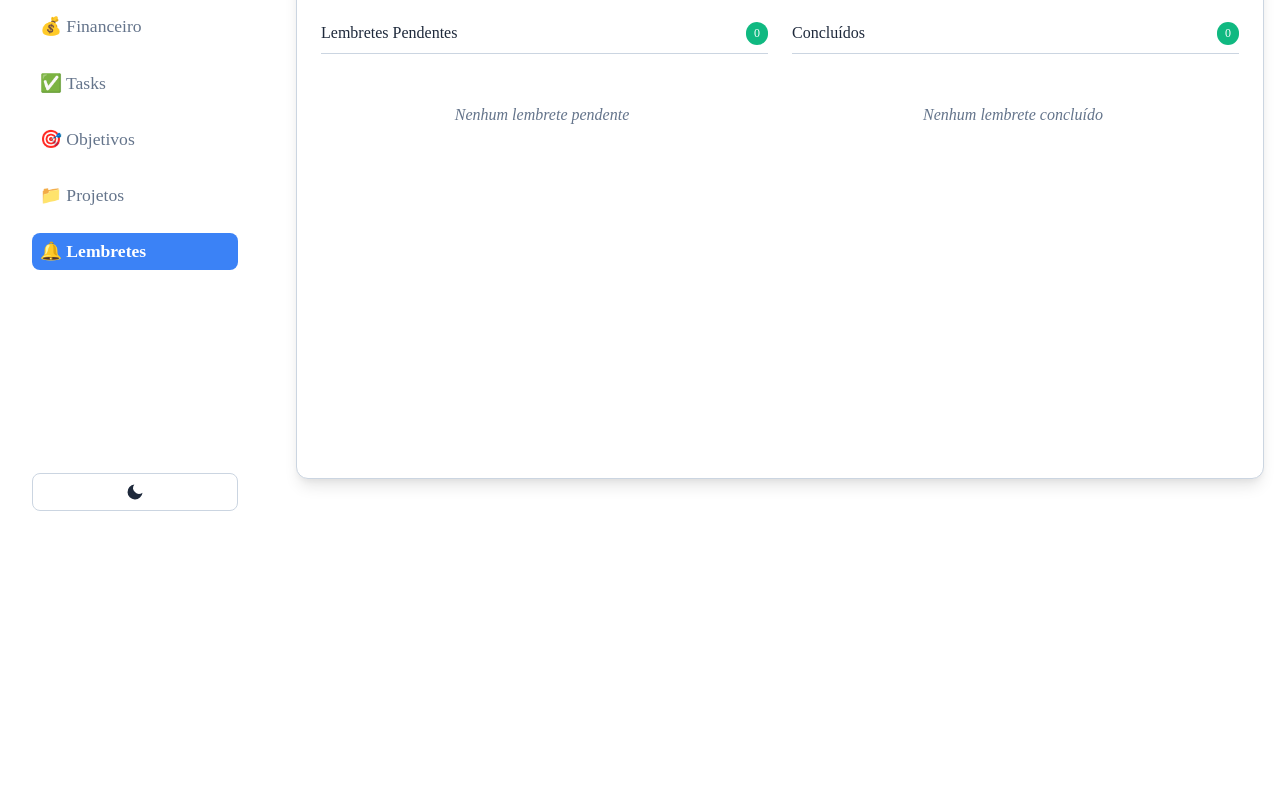
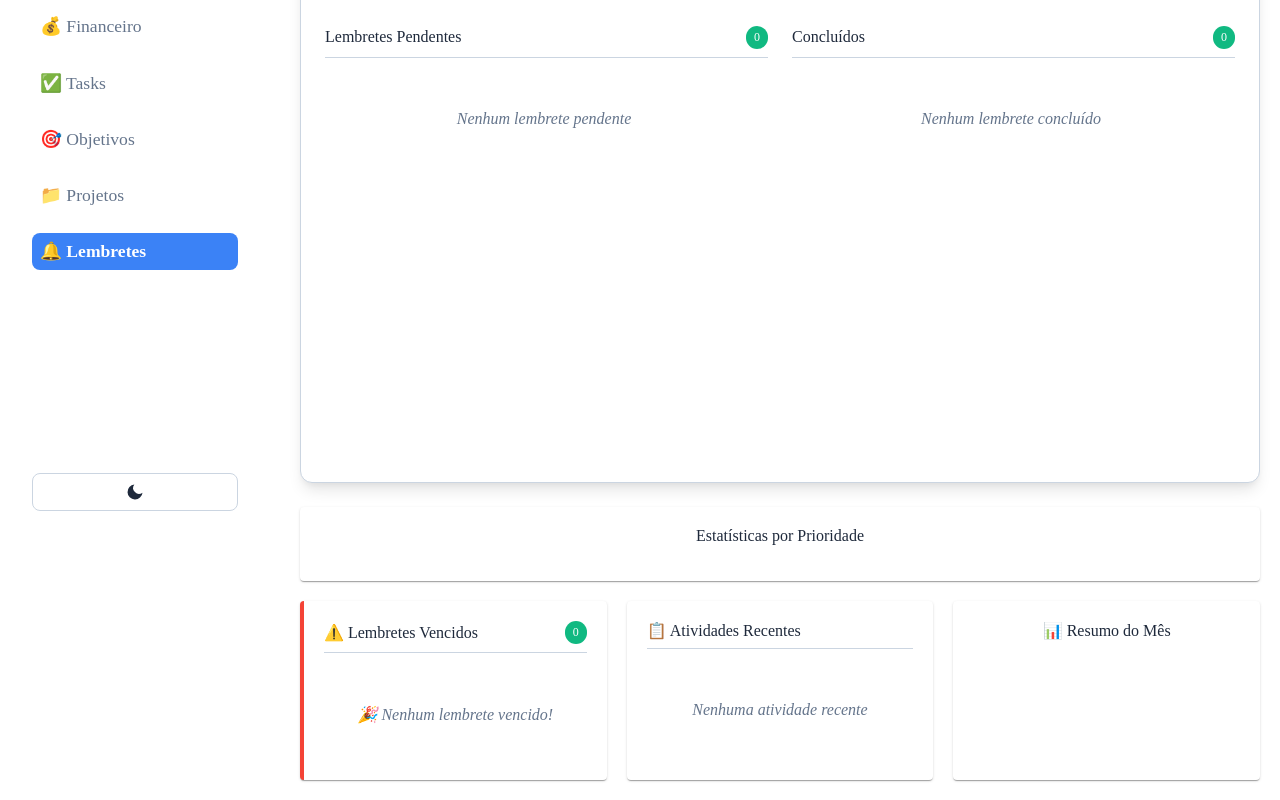
Before and after one commit to DiiasDev/dashboardRotina, a React (Create React App) app: page /Lembretes in a window 1280 px wide. Shown: the part 257-1057 px from the top of the page. Before the commit the page ends 800 px from the top, so only its background shows below. Built offline with nearby package versions, Linux system fonts and the light colour scheme; the HTML template or start-up script is replaced by a standard one.

Commit message:
Conclusão da página de lembretes

```diff
--- a/src/Components/LembretesComponentCard/lembretesComponentCard.tsx
+++ b/src/Components/LembretesComponentCard/lembretesComponentCard.tsx
@@ -78,6 +78,44 @@ export default function LembretesComponentCard() {
     }
   };
 
+  const getLembretesVencidos = () => {
+    const hoje = new Date();
+    hoje.setHours(0, 0, 0, 0);
+
+    return lembretes.filter(lembrete => {
+      const dataLembrete = new Date(lembrete.date);
+      dataLembrete.setHours(0, 0, 0, 0);
+      return dataLembrete < hoje && !lembrete.concluido;
+    });
+  };
+
+  const getEstatisticasPorPrioridade = () => {
+    const stats = lembretes.reduce((acc, lembrete) => {
+      if (!acc[lembrete.prioridade]) {
+        acc[lembrete.prioridade] = { total: 0, concluidos: 0 };
+      }
+      acc[lembrete.prioridade].total++;
+      if (lembrete.concluido) {
+        acc[lembrete.prioridade].concluidos++;
+      }
+      return acc;
+    }, {} as Record<string, { total: number; concluidos: number }>);
+
+    return Object.entries(stats).map(([prioridade, data]) => ({
+      prioridade,
+      total: data.total,
+      concluidos: data.concluidos,
+      percentual: Math.round((data.concluidos / data.total) * 100)
+    }));
+  };
+
+  const getAtividadesRecentes = () => {
+    return lembretes
+      .filter(l => l.concluido)
+      .sort((a, b) => new Date(b.date).getTime() - new Date(a.date).getTime())
+      .slice(0, 5);
+  };
+
   const formatarHorario = (horario: number) => {
     const horarioStr = horario.toString().padStart(4, "0");
     const horas = horarioStr.slice(0, 2);
@@ -92,6 +130,9 @@ export default function LembretesComponentCard() {
   const lembretesFiltrados = getLembretesFiltrados();
   const lembretesPendentes = lembretesFiltrados.filter((l) => !l.concluido);
   const lembretesConcluidos = lembretesFiltrados.filter((l) => l.concluido);
+  const lembretesVencidos = getLembretesVencidos();
+  const estatisticasPrioridade = getEstatisticasPorPrioridade();
+  const atividadesRecentes = getAtividadesRecentes();
 
   const totalLembretes = lembretes.length;
   const totalConcluidos = lembretes.filter((l) => l.concluido).length;
@@ -267,6 +308,119 @@ export default function LembretesComponentCard() {
         </div>
       </Card>
 
+      <div className={styles.bottomSection}>
+        <Card className={styles.advancedStatsCard}>
+          <h4 className={styles.sectionTitle}>Estatísticas por Prioridade</h4>
+          <div className={styles.priorityStats}>
+            {estatisticasPrioridade.map((stat) => (
+              <div key={stat.prioridade} className={styles.priorityStatItem}>
+                <div className={styles.priorityHeader}>
+                  <span className={`${styles.priorityLabel} ${styles[`priority${stat.prioridade.charAt(0).toUpperCase() + stat.prioridade.slice(1)}`]}`}>
+                    {stat.prioridade.toUpperCase()}
+                  </span>
+                  <span className={styles.priorityCount}>
+                    {stat.concluidos}/{stat.total}
+                  </span>
+                </div>
+                <div className={styles.progressBar}>
+                  <div
+                    className={styles.progressFill}
+                    style={{ width: `${stat.percentual}%` }}
+                  ></div>
+                </div>
+                <span className={styles.progressPercent}>{stat.percentual}%</span>
+              </div>
+            ))}
+          </div>
+        </Card>
+
+        <div className={styles.bottomGrid}>
+          <Card className={styles.overdueCard}>
+            <div className={styles.sectionHeader}>
+              <h4 className={styles.sectionTitle}>⚠️ Lembretes Vencidos</h4>
+              <span className={styles.sectionCount}>{lembretesVencidos.length}</span>
+            </div>
+            <div className={styles.overdueLista}>
+              {lembretesVencidos.length > 0 ? (
+                lembretesVencidos.slice(0, 3).map((lembrete) => (
+                  <div key={lembrete.id} className={styles.overdueItem}>
+                    <div className={styles.overdueInfo}>
+                      <span className={styles.overdueTitle}>{lembrete.titulo}</span>
+                      <span className={styles.overdueDate}>
+                        {new Date(lembrete.date).toLocaleDateString("pt-BR")}
+                      </span>
+                    </div>
+                    <div className={styles.overdueActions}>
+                      <button
+                        className={styles.concluirBtn}
+                        onClick={() => handleConcluirLembrete(lembrete.id)}
+                        title="Marcar como concluído"
+                      >
+                        ✓
+                      </button>
+                      <button
+                        className={styles.removeBtn}
+                        onClick={() => handleExcluirLembrete(lembrete.id)}
+                        title="Excluir lembrete"
+                      >
+                        🗑️
+                      </button>
+                    </div>
+                  </div>
+                ))
+              ) : (
+                <p className={styles.emptyMessage}>🎉 Nenhum lembrete vencido!</p>
+              )}
+            </div>
+          </Card>
+
+          <Card className={styles.recentActivitiesCard}>
+            <div className={styles.sectionHeader}>
+              <h4 className={styles.sectionTitle}>📋 Atividades Recentes</h4>
+            </div>
+            <div className={styles.activitiesList}>
+              {atividadesRecentes.length > 0 ? (
+                atividadesRecentes.map((lembrete) => (
+                  <div key={lembrete.id} className={styles.activityItem}>
+                    <div className={styles.activityIcon}>✅</div>
+                    <div className={styles.activityInfo}>
+                      <span className={styles.activityTitle}>{lembrete.titulo}</span>
+                      <span className={styles.activityDate}>
+                        Concluído em {new Date(lembrete.date).toLocaleDateString("pt-BR")}
+                      </span>
+                    </div>
+                  </div>
+                ))
+              ) : (
+                <p className={styles.emptyMessage}>Nenhuma atividade recente</p>
+              )}
+            </div>
+          </Card>
+
+          <Card className={styles.monthSummaryCard}>
+            <h4 className={styles.sectionTitle}>📊 Resumo do Mês</h4>
+            <div className={styles.summaryGrid}>
+              <div className={styles.summaryItem}>
+                <span className={styles.summaryNumber}>{totalLembretes}</span>
+                <span className={styles.summaryLabel}>Total criados</span>
+              </div>
+              <div className={styles.summaryItem}>
+                <span className={styles.summaryNumber}>{totalConcluidos}</span>
+                <span className={styles.summaryLabel}>Concluídos</span>
+              </div>
+              <div className={styles.summaryItem}>
+                <span className={styles.summaryNumber}>{lembretesVencidos.length}</span>
+                <span className={styles.summaryLabel}>Vencidos</span>
+              </div>
+              <div className={styles.summaryItem}>
+                <span className={styles.summaryNumber}>{taxaConclusao}%</span>
+                <span className={styles.summaryLabel}>Taxa sucesso</span>
+              </div>
+            </div>
+          </Card>
+        </div>
+      </div>
+
       <AdicionarLembretes
         isOpen={isModalOpen}
         onClose={() => setIsModalOpen(false)}
--- a/src/Components/LembretesComponentCard/styles.module.css
+++ b/src/Components/LembretesComponentCard/styles.module.css
@@ -446,78 +446,227 @@
   padding: 20px !important;
 }
 
-@media (max-width: 1400px) {
-  .container {
-    padding: 16px;
-    max-width: calc(100vw - var(--sidebar-width));
+/* Seção inferior */
+.bottomSection {
+  margin-top: 24px;
+  display: flex;
+  flex-direction: column;
+  gap: 20px;
 }
 
-  .container.sidebarCollapsed {
-    max-width: calc(100vw - var(--sidebar-collapsed-width));
+.advancedStatsCard {
+  padding: 20px;
+  border-radius: 12px;
+  background: #ffffff;
+  box-shadow: 0 2px 8px rgba(0, 0, 0, 0.1);
 }
 
-  .statsContainer {
-    grid-template-columns: repeat(auto-fit, minmax(160px, 1fr)) !important;
+.priorityStats {
+  display: flex;
+  flex-direction: column;
+  gap: 16px;
+  margin-top: 16px;
 }
 
-  .actionButtons {
-    grid-template-columns: repeat(auto-fit, minmax(100px, 1fr)) !important;
-  }
+.priorityStatItem {
+  display: flex;
+  flex-direction: column;
+  gap: 8px;
 }
 
-@media (max-width: 1200px) {
-  .container {
-    padding: 12px;
-    max-width: calc(100vw - var(--sidebar-collapsed-width));
-    margin-left: var(--sidebar-collapsed-width);
+.priorityHeader {
+  display: flex;
+  justify-content: space-between;
+  align-items: center;
 }
 
-  .container.sidebarCollapsed {
-    max-width: calc(100vw - var(--sidebar-collapsed-width));
+.priorityLabel {
+  padding: 4px 8px;
+  border-radius: 4px;
+  font-size: 12px;
+  font-weight: 600;
+  text-transform: uppercase;
 }
 
-  .lembretesSections {
-    grid-template-columns: 1fr !important;
-    gap: 20px !important;
-    height: auto;
+.priorityAlta {
+  background: #ffebee;
+  color: #c62828;
 }
 
-  .statsContainer {
-    grid-template-columns: repeat(auto-fit, minmax(140px, 1fr)) !important;
-  }
+.priorityMedia {
+  background: #fff3e0;
+  color: #ef6c00;
 }
 
-@media (max-width: 992px) {
-  .container {
-    margin-left: var(--sidebar-collapsed-width);
-    padding: 12px;
-    max-width: calc(100vw - var(--sidebar-collapsed-width));
+.priorityBaixa {
+  background: #e8f5e8;
+  color: #2e7d32;
 }
 
-  .container.sidebarCollapsed {
-    margin-left: 0;
-    max-width: 100vw;
+.priorityCount {
+  font-size: 14px;
+  font-weight: 600;
+  color: #666;
 }
 
-  .statsContainer {
-    grid-template-columns: repeat(2, 1fr) !important;
-    gap: 8px !important;
+.progressBar {
+  width: 100%;
+  height: 8px;
+  background: #f0f0f0;
+  border-radius: 4px;
+  overflow: hidden;
 }
 
-  .mainCard {
-    padding: 20px !important;
+.progressFill {
+  height: 100%;
+  background: linear-gradient(90deg, #4caf50, #66bb6a);
+  transition: width 0.3s ease;
 }
 
-  .cabecalho {
-    flex-direction: column !important;
-    align-items: stretch !important;
+.progressPercent {
+  font-size: 12px;
+  color: #666;
+  align-self: flex-end;
 }
 
-  .headerActions {
-    justify-content: space-between !important;
-  }
+.bottomGrid {
+  display: grid;
+  grid-template-columns: repeat(auto-fit, minmax(300px, 1fr));
+  gap: 20px;
 }
 
+/* Lembretes Vencidos */
+.overdueCard {
+  padding: 20px;
+  border-radius: 12px;
+  background: #ffffff;
+  box-shadow: 0 2px 8px rgba(0, 0, 0, 0.1);
+  border-left: 4px solid #f44336;
+}
+
+.overdueLista {
+  margin-top: 16px;
+  display: flex;
+  flex-direction: column;
+  gap: 12px;
+}
+
+.overdueItem {
+  display: flex;
+  justify-content: space-between;
+  align-items: center;
+  padding: 12px;
+  border-radius: 8px;
+  background: #fff5f5;
+  border: 1px solid #ffcdd2;
+}
+
+.overdueInfo {
+  display: flex;
+  flex-direction: column;
+  gap: 4px;
+}
+
+.overdueTitle {
+  font-weight: 600;
+  color: #d32f2f;
+}
+
+.overdueDate {
+  font-size: 12px;
+  color: #666;
+}
+
+.overdueActions {
+  display: flex;
+  gap: 8px;
+}
+
+/* Atividades Recentes */
+.recentActivitiesCard {
+  padding: 20px;
+  border-radius: 12px;
+  background: #ffffff;
+  box-shadow: 0 2px 8px rgba(0, 0, 0, 0.1);
+}
+
+.activitiesList {
+  margin-top: 16px;
+  display: flex;
+  flex-direction: column;
+  gap: 12px;
+}
+
+.activityItem {
+  display: flex;
+  align-items: center;
+  gap: 12px;
+  padding: 12px;
+  border-radius: 8px;
+  background: #f8f9fa;
+  border-left: 3px solid #4caf50;
+}
+
+.activityIcon {
+  font-size: 16px;
+}
+
+.activityInfo {
+  display: flex;
+  flex-direction: column;
+  gap: 4px;
+}
+
+.activityTitle {
+  font-weight: 600;
+  color: #333;
+}
+
+.activityDate {
+  font-size: 12px;
+  color: #666;
+}
+
+/* Resumo do Mês */
+.monthSummaryCard {
+  padding: 20px;
+  border-radius: 12px;
+  background: linear-gradient(135deg, #667eea 0%, #764ba2 100%);
+  color: white;
+  box-shadow: 0 4px 12px rgba(102, 126, 234, 0.3);
+}
+
+.monthSummaryCard .sectionTitle {
+  color: white;
+  margin-bottom: 16px;
+}
+
+.summaryGrid {
+  display: grid;
+  grid-template-columns: repeat(2, 1fr);
+  gap: 16px;
+}
+
+.summaryItem {
+  display: flex;
+  flex-direction: column;
+  align-items: center;
+  text-align: center;
+}
+
+.summaryNumber {
+  font-size: 24px;
+  font-weight: 700;
+  color: white;
+}
+
+.summaryLabel {
+  font-size: 12px;
+  color: rgba(255, 255, 255, 0.8);
+  margin-top: 4px;
+}
+
+/* Responsividade */
 @media (max-width: 768px) {
   .container {
     margin-left: 0;
@@ -565,6 +714,23 @@
   .lembretesLista {
     max-height: 250px;
   }
+
+  .bottomGrid {
+    grid-template-columns: 1fr;
+  }
+
+  .priorityStats {
+    gap: 12px;
+  }
+
+  .summaryGrid {
+    grid-template-columns: repeat(2, 1fr);
+    gap: 12px;
+  }
+
+  .summaryNumber {
+    font-size: 20px;
+  }
 }
 
 @media (max-width: 576px) {
@@ -610,6 +776,20 @@
   }
 }
 
+@media (max-width: 480px) {
+  .bottomSection {
+    margin-top: 16px;
+    gap: 16px;
+  }
+
+  .advancedStatsCard,
+  .overdueCard,
+  .recentActivitiesCard,
+  .monthSummaryCard {
+    padding: 16px;
+  }
+}
+
 /* Large screens with sidebar expanded */
 @media (min-width: 1025px) and (max-width: 1300px) {
   .statsContainer {
```
Lines whose indentation alone changed are shown as unchanged.
